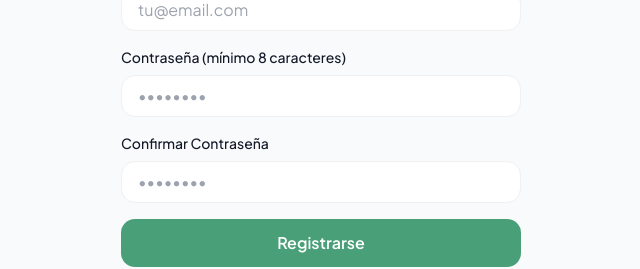
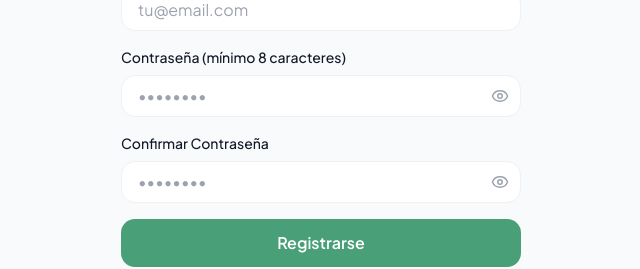
Before and after one commit to vaiven-austral/vaiven-app, a React (Vite) app: page /registro in a window 1280 px wide. Shown: the part 361-630 px from the top of the page, without its empty margins (319-959 px from the left). Built offline with nearby package versions, Linux system fonts and the light colour scheme; no server answers.

Commit message:
SCRUM-110: agrega ojito para mostrar/ocultar la contraseña en Login y Registro

```diff
--- a/src/pages/LoginPage.tsx
+++ b/src/pages/LoginPage.tsx
@@ -1,5 +1,6 @@
 import { useState, useEffect } from 'react';
 import { useNavigate } from 'react-router-dom';
+import { Eye, EyeOff } from 'lucide-react';
 import { useAuth } from '../hooks/useAuth';
 import { supabase } from '../lib/supabaseClient';
 import { Button } from '../components/ui/button';
@@ -8,6 +9,7 @@ import { Logo } from '../components/Logo';
 export function LoginPage() {
   const [email, setEmail] = useState('');
   const [password, setPassword] = useState('');
+  const [showPassword, setShowPassword] = useState(false);
   const [error, setError] = useState('');
   const [submitting, setSubmitting] = useState(false);
   const navigate = useNavigate();
@@ -72,14 +74,24 @@ export function LoginPage() {
 
           <div>
             <label className="block text-sm font-medium text-tinta mb-2">Contraseña</label>
+            <div className="relative">
               <input
-              type="password"
+                type={showPassword ? 'text' : 'password'}
                 value={password}
                 onChange={(e) => setPassword(e.target.value)}
                 required
-              className="w-full px-4 py-2 border border-borde rounded-boton focus:outline-none focus:ring-2 focus:ring-primario"
+                className="w-full px-4 py-2 pr-11 border border-borde rounded-boton focus:outline-none focus:ring-2 focus:ring-primario"
                 placeholder="••••••••"
               />
+              <button
+                type="button"
+                onClick={() => setShowPassword((v) => !v)}
+                aria-label={showPassword ? 'Ocultar contraseña' : 'Mostrar contraseña'}
+                className="absolute right-3 top-1/2 -translate-y-1/2 text-texto-suave hover:text-texto-medio"
+              >
+                {showPassword ? <EyeOff size={18} /> : <Eye size={18} />}
+              </button>
+            </div>
           </div>
 
           {error && (
--- a/src/pages/RegisterPage.tsx
+++ b/src/pages/RegisterPage.tsx
@@ -1,5 +1,6 @@
 import { useState, useEffect } from 'react';
 import { useNavigate } from 'react-router-dom';
+import { Eye, EyeOff } from 'lucide-react';
 import { useAuth } from '../hooks/useAuth';
 import { supabase } from '../lib/supabaseClient';
 import { Button } from '../components/ui/button';
@@ -10,6 +11,8 @@ export function RegisterPage() {
   const [email, setEmail] = useState('');
   const [password, setPassword] = useState('');
   const [confirmPassword, setConfirmPassword] = useState('');
+  const [showPassword, setShowPassword] = useState(false);
+  const [showConfirmPassword, setShowConfirmPassword] = useState(false);
   const [error, setError] = useState('');
   const [submitting, setSubmitting] = useState(false);
   const navigate = useNavigate();
@@ -128,32 +131,52 @@ export function RegisterPage() {
 
           <div>
             <label className="block text-sm font-medium text-tinta mb-2">Contraseña (mínimo 8 caracteres)</label>
+            <div className="relative">
               <input
-              type="password"
+                type={showPassword ? 'text' : 'password'}
                 value={password}
                 onChange={(e) => {
                   setPassword(e.target.value);
                   clearError();
                 }}
-              className="w-full px-4 py-2 border border-borde rounded-boton focus:outline-none focus:ring-2 focus:ring-primario"
+                className="w-full px-4 py-2 pr-11 border border-borde rounded-boton focus:outline-none focus:ring-2 focus:ring-primario"
                 placeholder="••••••••"
                 disabled={submitting}
               />
+              <button
+                type="button"
+                onClick={() => setShowPassword((v) => !v)}
+                aria-label={showPassword ? 'Ocultar contraseña' : 'Mostrar contraseña'}
+                className="absolute right-3 top-1/2 -translate-y-1/2 text-texto-suave hover:text-texto-medio"
+              >
+                {showPassword ? <EyeOff size={18} /> : <Eye size={18} />}
+              </button>
+            </div>
           </div>
 
           <div>
             <label className="block text-sm font-medium text-tinta mb-2">Confirmar Contraseña</label>
+            <div className="relative">
               <input
-              type="password"
+                type={showConfirmPassword ? 'text' : 'password'}
                 value={confirmPassword}
                 onChange={(e) => {
                   setConfirmPassword(e.target.value);
                   clearError();
                 }}
-              className="w-full px-4 py-2 border border-borde rounded-boton focus:outline-none focus:ring-2 focus:ring-primario"
+                className="w-full px-4 py-2 pr-11 border border-borde rounded-boton focus:outline-none focus:ring-2 focus:ring-primario"
                 placeholder="••••••••"
                 disabled={submitting}
               />
+              <button
+                type="button"
+                onClick={() => setShowConfirmPassword((v) => !v)}
+                aria-label={showConfirmPassword ? 'Ocultar contraseña' : 'Mostrar contraseña'}
+                className="absolute right-3 top-1/2 -translate-y-1/2 text-texto-suave hover:text-texto-medio"
+              >
+                {showConfirmPassword ? <EyeOff size={18} /> : <Eye size={18} />}
+              </button>
+            </div>
           </div>
 
           {error && (
```
Lines whose indentation alone changed are shown as unchanged.
